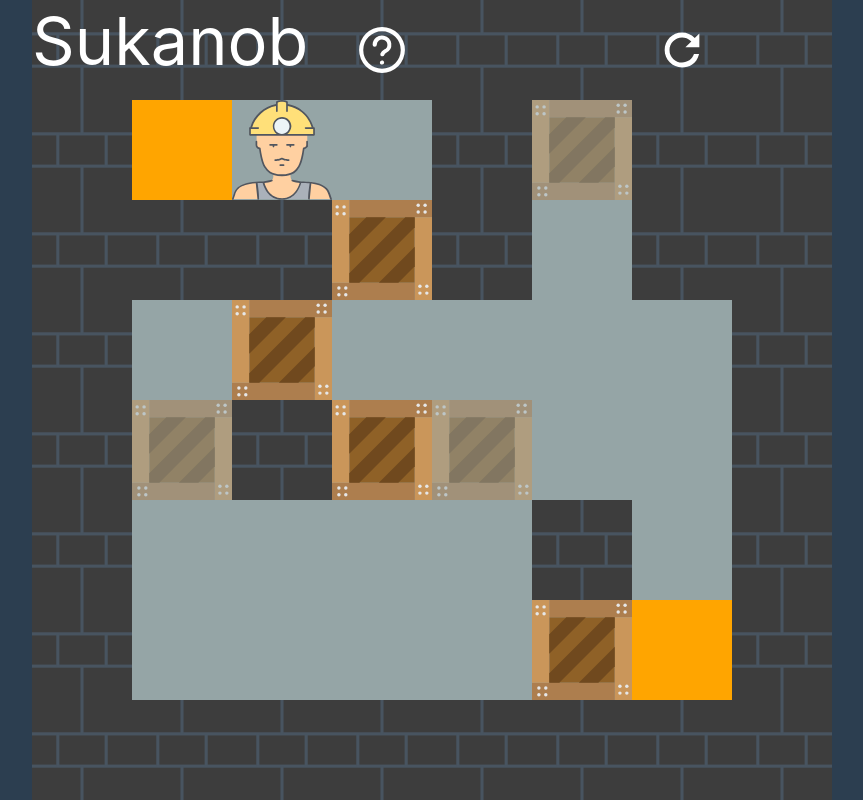
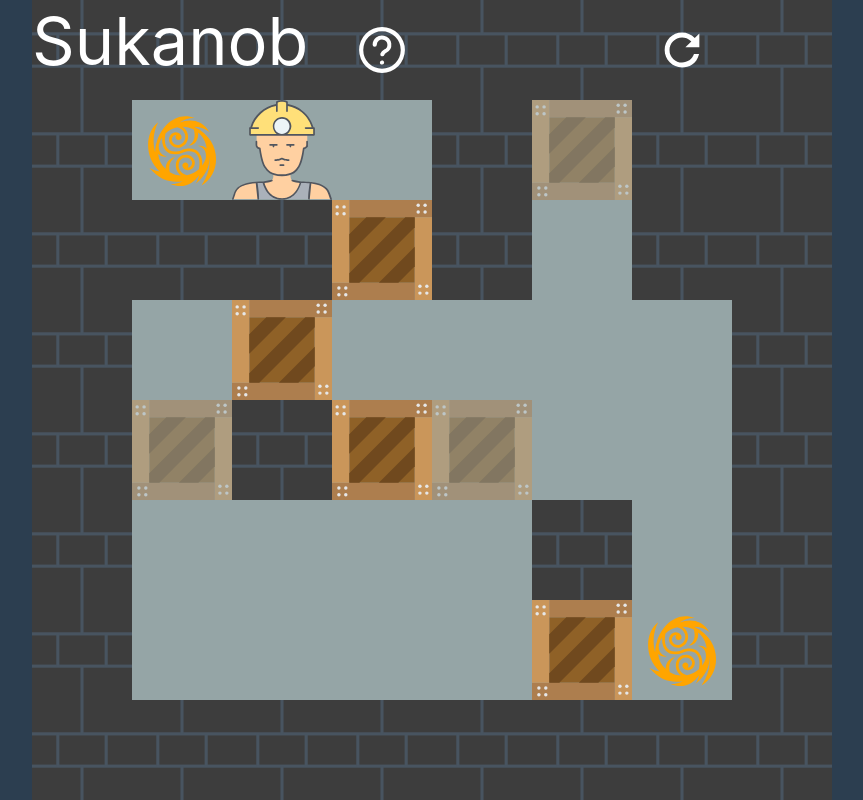
Before and after one commit to Mauzerov/sukonan, a React (Create React App) app: page / in a window 1280 px wide. Shown: the whole page, without its empty margins (208-1071 px from the left). Built offline with nearby package versions, Linux system fonts and the light colour scheme.

Commit message:
add teleporter icon & add teleportation collision

```diff
--- a/src/Game.tsx
+++ b/src/Game.tsx
@@ -4,12 +4,14 @@ import brickWall from "./brick-wall.svg";
 import worker from "./worker.svg";
 import refresh from "./refresh.svg";
 import info from "./info.svg";
+import { ReactComponent as Typhoon } from "./typhoon.svg";
 import { Position, GameState, GameProps } from './IGame';
 import Direction, { opposite } from './Direction';
 import './Game.scss';
 import {GameMenu} from "./GameMenu";
 import KeyMap, {defaultKeyMap} from "./KeyMap";
 import Teleporter, {PorterColors} from "./Teleporter";
+import {overlap} from "./Util";
 
 
 export default class Game extends React.Component<GameProps, GameState> {
@@ -179,18 +181,17 @@ export default class Game extends React.Component<GameProps, GameState> {
 
         if (!moveBoxes(nextPosition, direction)) return false;
 
-        for (let {blue, orange} of this.state.porters) {
-             const blueIndex = blue.x + blue.y * this.width;
-             const orangeIndex = orange.x + orange.y * this.width;
+        for (let { blue, orange } of this.state.porters) {
+             const blueIndex   = blue.x         + blue.y         * this.width;
+             const orangeIndex = orange.x       + orange.y       * this.width;
              const playerIndex = nextPosition.x + nextPosition.y * this.width;
 
-             // Todo: add box in teleporter collision check
-             if (blueIndex === playerIndex) nextPosition = orange;
-             if (orangeIndex === playerIndex) nextPosition = blue;
+             if (blueIndex   === playerIndex && !overlap(orange, this.state.boxes)) nextPosition = orange;
+             if (orangeIndex === playerIndex && !overlap(blue, this.state.boxes)  ) nextPosition = blue;
         }
         // Pull box if behind
         const behind = this.move(this.state.player, opposite(direction));
-        // Todo: add a switch to enable/disable this feature
+
         if (behind !== null) {
             for (let i = 0; i < this.state.boxes.length; ++i) {
                 const box = this.state.boxes[i];
@@ -322,9 +323,14 @@ export default class Game extends React.Component<GameProps, GameState> {
                     }
 
                     return <div className="cell" key={i} style={{
-                        background: element === 'W' ? `url(${brickWall})` : (isPorter(i) ?? '#95a5a6'),
+                        background: element === 'W' ? `url(${brickWall})` : '#95a5a6',
                         zIndex: this.width * this.height - i,
                     }}>
+                        { /* porter */ }
+                        { isPorter(i) && <span style={
+                            {padding: 'calc(var(--cell-size) / 8)'}
+                        }><Typhoon style={{fill: isPorter(i)}}/></span>}
+
                         { /* player */ }
                         { (i === pp.x + pp.y * (this.width)) && <span style={{
                             backgroundImage: `url(${worker})`,
--- a/src/GameMenu.tsx
+++ b/src/GameMenu.tsx
@@ -72,6 +72,7 @@ export function GameMenu(props : {
                 <ul>
                     <li>Help Icon: @HashiCorp</li>
                     <li>Restart Icon: @Ionicons</li>
+                    <li>Teleporter Spiral Icon: @game-icons.net</li>
                 </ul>
             </p>
         </div>
--- /dev/null
+++ b/src/Util.ts
@@ -0,0 +1,5 @@
+import {Position} from "./IGame";
+
+export function overlap(position: Position, positions: Position[]): boolean {
+    return positions.some((p) => p.x === position.x && p.y === position.y);
+}
```
Also changed, not shown: src/typhoon.svg (added).
